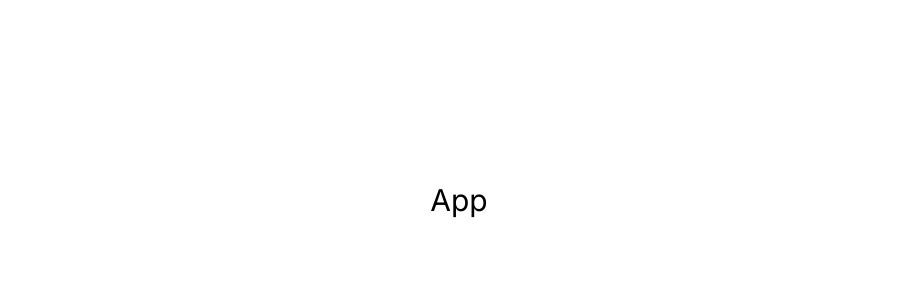
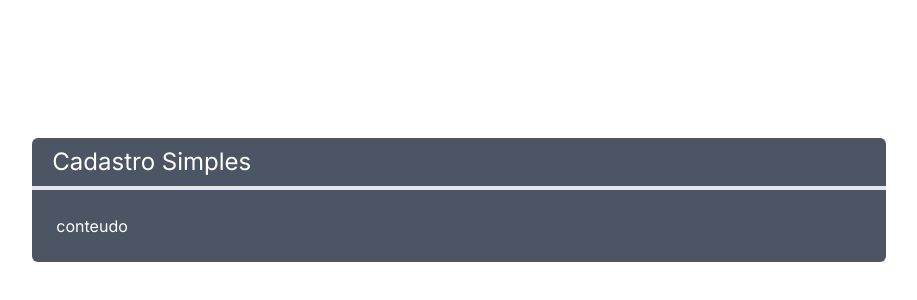
Before and after one commit to Coimbra777/CRUD-NEXTJS, a Next.js app: page / in a window 1280 px wide. Shown: the part 200-500 px from the top of the page, without its empty margins (181-1098 px from the left). Built offline with nearby package versions, Linux system fonts and the light colour scheme.

Commit message:
components titulo e layout

```diff
--- a/src/app/page.tsx
+++ b/src/app/page.tsx
@@ -1,7 +1,11 @@
+import Layout from "@/components/Layout";
+
 export default function Home() {
   return (
-    <div className={`flex justify-center items-center h-screen`}>
-      <h1 className="text-3xl">App</h1>
+    <div className="flex justify-center items-center h-screen">
+      <Layout titulo="Cadastro Simples">
+        <span>conteudo</span>
+      </Layout>
     </div>
   );
 }
--- /dev/null
+++ b/src/components/Layout.tsx
@@ -0,0 +1,15 @@
+import Titulo from "./Titulo";
+
+interface LayoutProps {
+  titulo: string;
+  children: any;
+}
+
+export default function Layout(props: LayoutProps) {
+  return (
+    <div className="flex flex-col w-2/3 bg-gray-600 text-white rounded-md">
+      <Titulo>{props.titulo}</Titulo>
+      <div className="p-6">{props.children}</div>
+    </div>
+  );
+}
--- /dev/null
+++ b/src/components/Titulo.tsx
@@ -0,0 +1,12 @@
+interface TituloProps {
+  children: string;
+}
+
+export default function Titulo(props: TituloProps) {
+  return (
+    <div className="flex flex-col justify-center ">
+      <h1 className="px-5 py-2 text-2xl">{props.children}</h1>
+      <hr className="border-2 " />
+    </div>
+  );
+}
--- /dev/null
+++ b/src/pages/layout.tsx
@@ -0,0 +1,23 @@
+import type { Metadata } from "next";
+import { Inter } from "next/font/google";
+import "./globals.css";
+import React from "react";
+
+const inter = Inter({ subsets: ["latin"] });
+
+export const metadata: Metadata = {
+  title: "Create Next App",
+  description: "Generated by create next app",
+};
+
+export default function RootLayout({
+  children,
+}: Readonly<{
+  children: React.ReactNode;
+}>) {
+  return (
+    <html lang="en">
+      <body className={inter.className}>{children}</body>
+    </html>
+  );
+}
```
